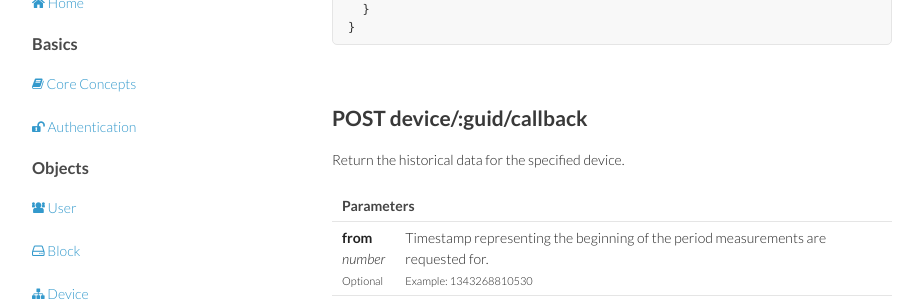
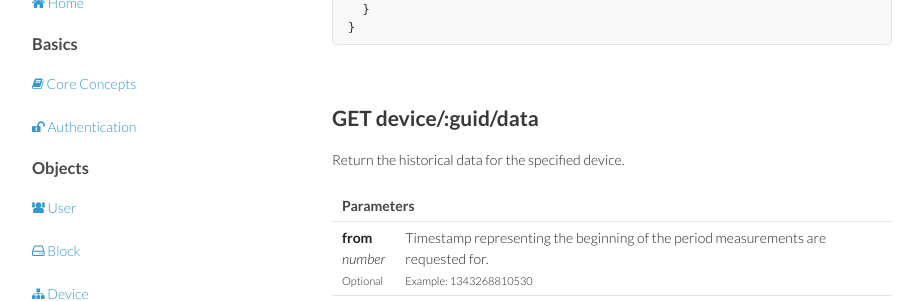
Before and after one commit to ninjablocks/ninjablocks.github.com, a Jekyll site: the page built from device.html, in a window 1280 px wide and 900 px high, scrolled down 4083 px. Shown: the part 155-456 px from the top of the window, without its empty margins (178-1101 px from the left). Built offline with Jekyll 4.4.1, drawn with Linux system fonts in a browser that asks for light colours; nearby versions of some CDN libraries.

Commit message:
Fix typo in historical data

```diff
--- a/device.html
+++ b/device.html
@@ -248,7 +248,7 @@ layout: default
 }</code></pre>
   <p>&nbsp;</p>
   <a name="device-get-history" id="device-get-history"></a>
-  <h2>POST device/:guid/callback</h2>
+  <h2>GET device/:guid/data</h2>
   <p>Return the historical data for the specified device.</p>
   <table>
     <tbody>
```
